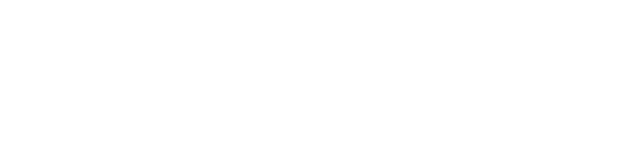
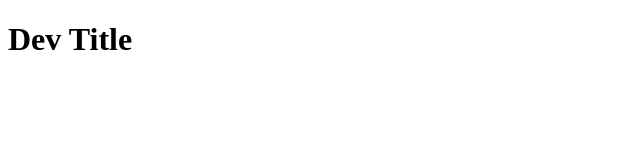
Before and after one commit to jmsherry/c19-test-repo, a plain HTML site: page index.html in a window 1280 px wide. Shown: the whole page, without its empty margins (0-640 px from the left). Drawn offline with Linux system fonts and the light colour scheme.

Commit message:
dev title

```diff
--- a/index.html
+++ b/index.html
@@ -6,6 +6,6 @@
   <title>Document</title>
 </head>
 <body>
-
+  <h1>Dev Title</h1>
 </body>
 </html>
```
